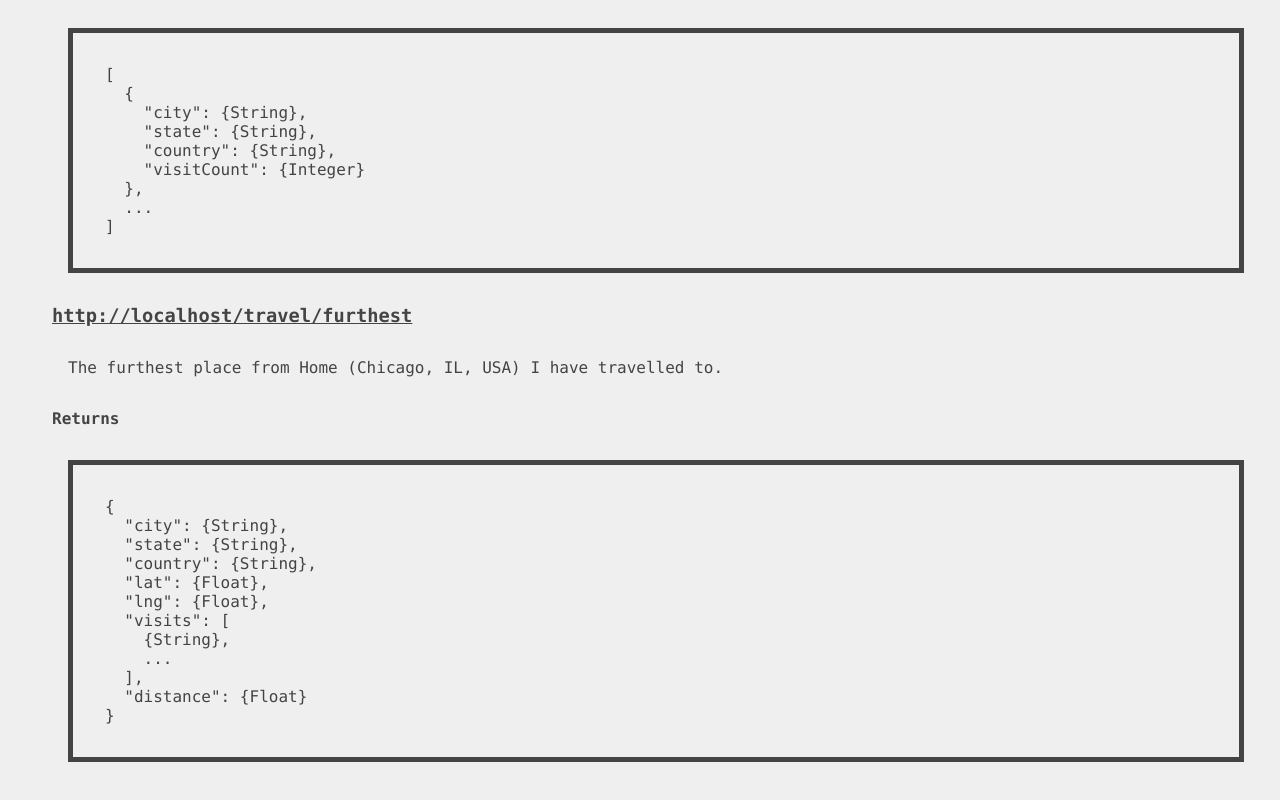
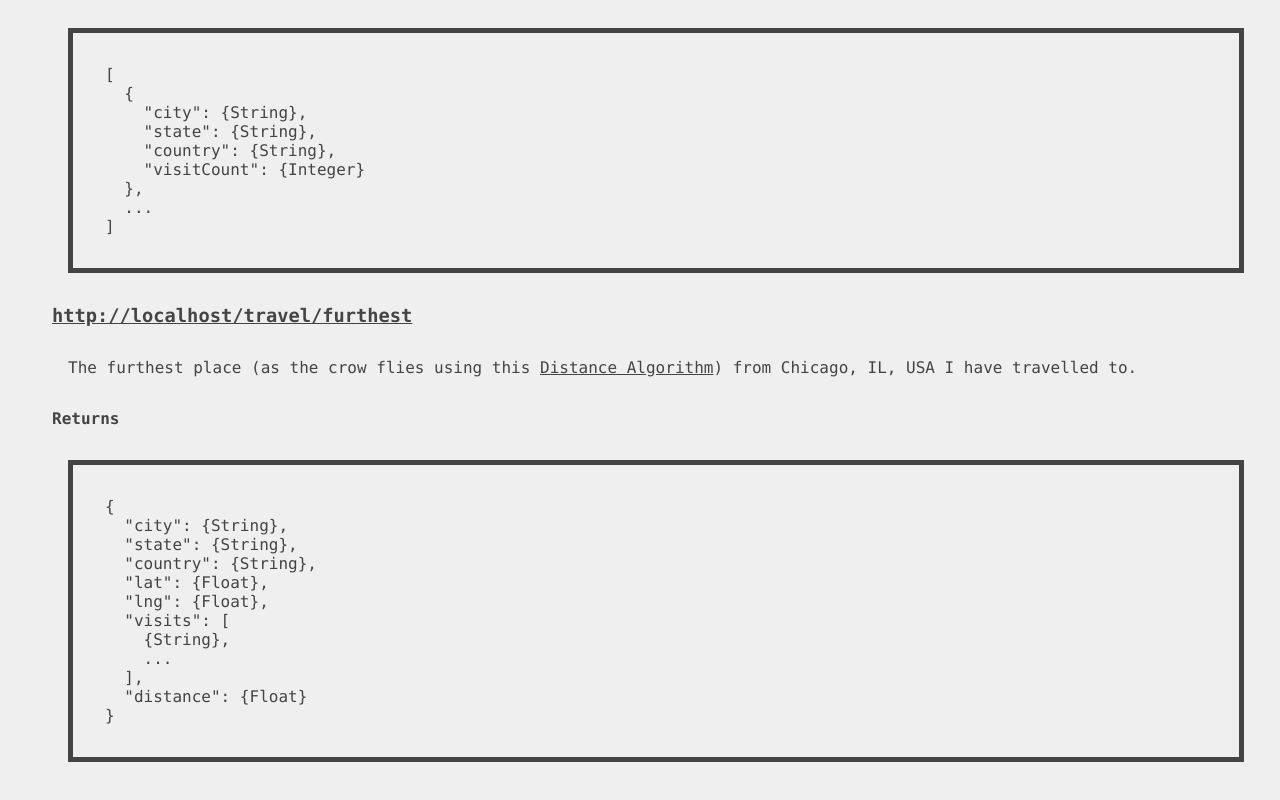
Before and after one commit to jsegal205/jimsegal-api, a website: page docs/index.html in a window 1280 px wide. Shown: the part 1216-2016 px from the top of the page. Drawn offline with Linux system fonts and the light colour scheme.

Commit message:
give credit to distance algorithm

```diff
--- a/docs/index.html
+++ b/docs/index.html
@@ -98,7 +98,13 @@
         <a class="endpoint" href="/travel/furthest">/travel/furthest</a>
       </h3>
       <div class="abstract">
-        The furthest place from Home (Chicago, IL, USA) I have travelled to.
+        The furthest place (as the crow flies using this
+        <a
+          href="https://stackoverflow.com/a/27943/282110"
+          target="_blank"
+          rel="noopener"
+          >Distance Algorithm</a
+        >) from Chicago, IL, USA I have travelled to.
       </div>
       <h4>Returns</h4>
       <blockquote>
```
